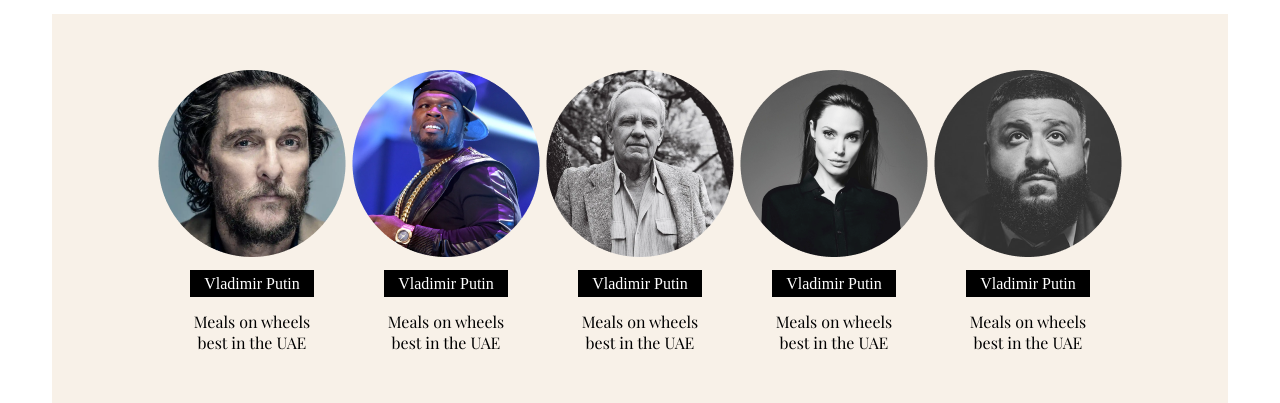
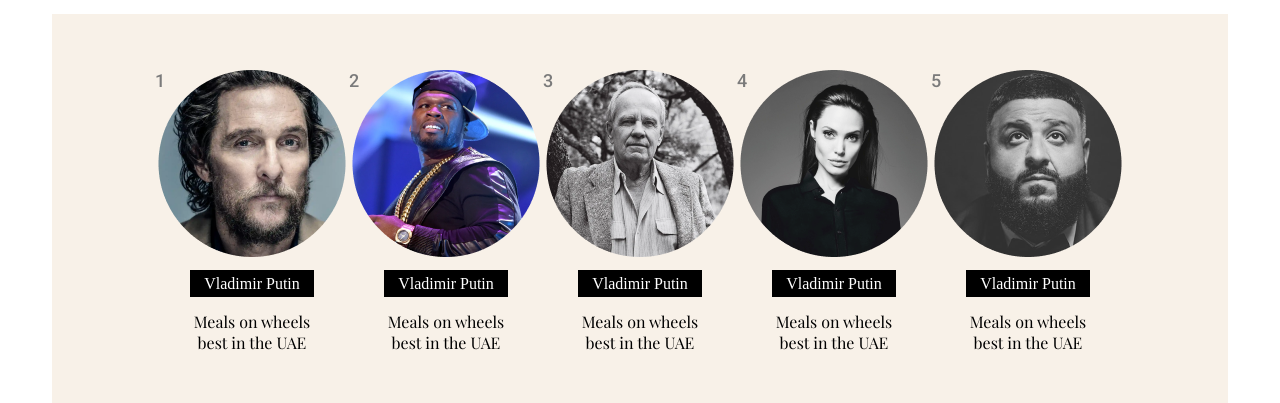
Before and after one commit to mghazanfar/ten-twenty, a React app: page / in a window 1280 px wide. Shown: the part 1336-1739 px from the top of the page. Built offline with nearby package versions, Linux system fonts and the light colour scheme; a web font is replaced by a local one.

Commit message:
Complete second section

```diff
--- a/src/components/person/index.jsx
+++ b/src/components/person/index.jsx
@@ -1,12 +1,29 @@
 import React from "react";
 import { Badge } from "../badge";
-import { PlayFair } from "../typography";
+import { PlayFair, Roboto } from "../typography";
 
-export const Person = ({ img, name, description }) => {
+export const Person = ({ img, name, description, index }) => {
   return (
     <div
-      style={{ display: "flex", flexDirection: "column", alignItems: "center" }}
+      style={{
+        display: "flex",
+        flexDirection: "column",
+        alignItems: "center",
+        position: "relative",
+      }}
     >
+      <Roboto
+        style={{
+          fontWeight: 500,
+          fontSize: 18,
+          color: "#7B7B7B",
+          position: "absolute",
+          left: 0,
+          top: 0,
+        }}
+      >
+        {index}
+      </Roboto>
       <img src={img} />
       <div style={{ marginTop: 18, marginBottom: 18 }}>
         <Badge>{name}</Badge>
--- a/src/sections/people/index.jsx
+++ b/src/sections/people/index.jsx
@@ -32,8 +32,8 @@
           justifyContent: "space-between",
         }}
       >
-        {peopleData.map((person) => (
-          <Person {...person} />
+        {peopleData.map((person, i) => (
+          <Person {...person} index={i + 1} />
         ))}
       </div>
     </div>
```
